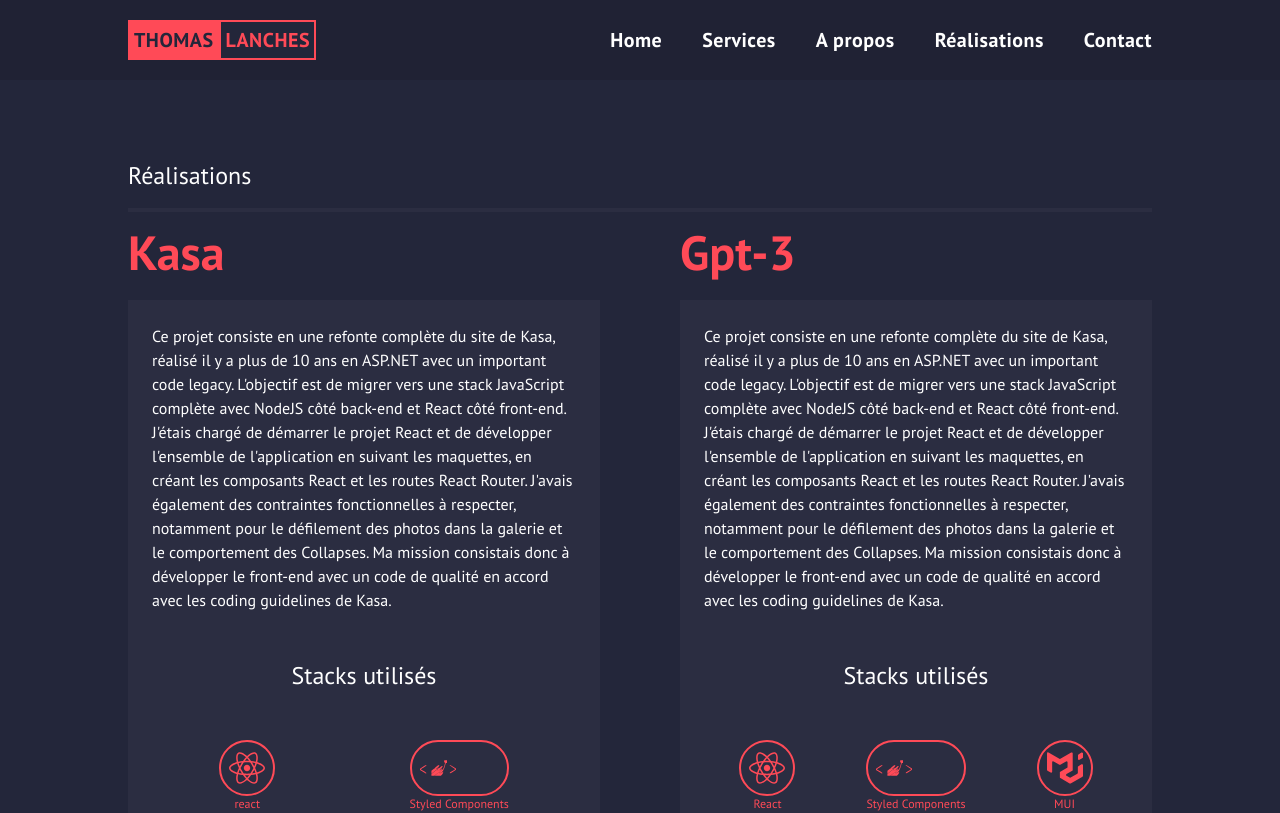
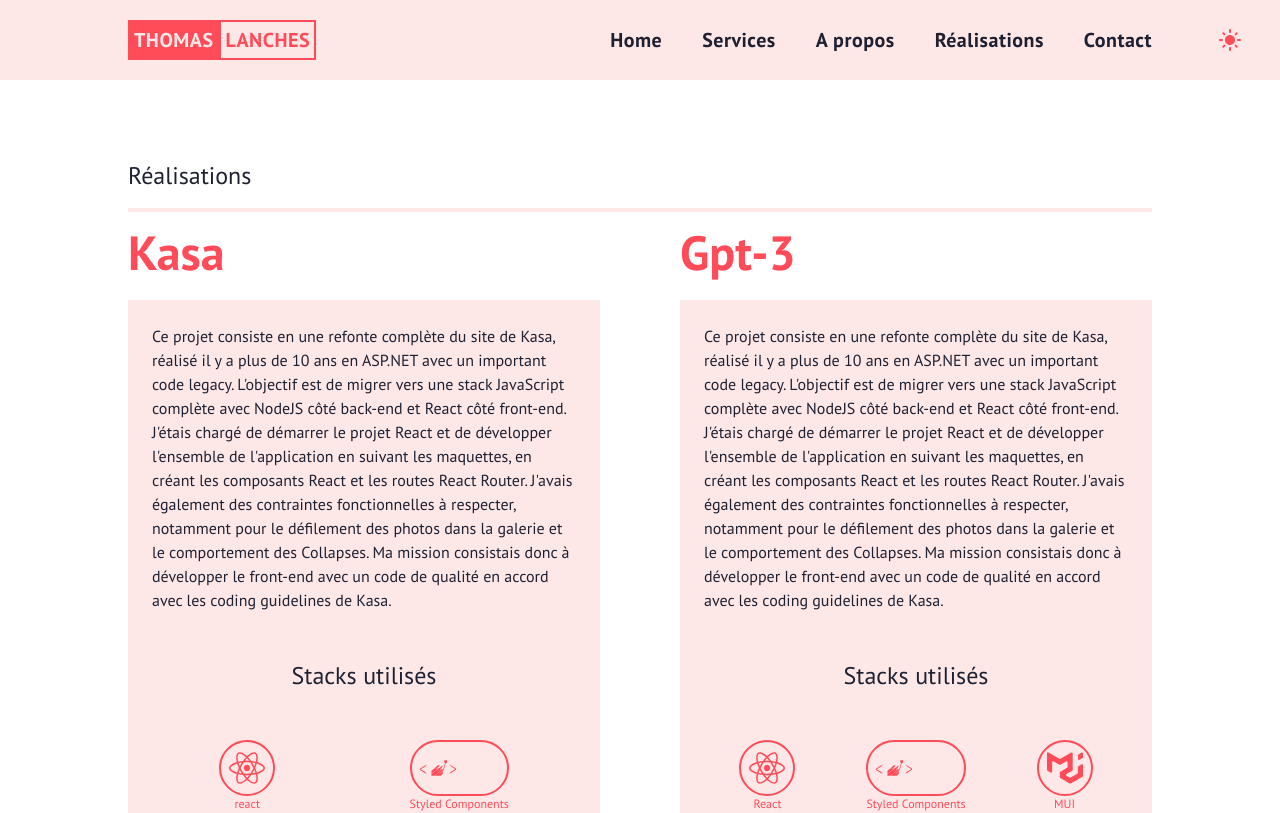
Before and after one commit to LanchesThomas/Portofoliov2, a React (Vite) app: page /portofolio in a window 1280 px wide. Shown: the top 813 px of the page. Built offline with nearby package versions, Linux system fonts and the light colour scheme.

Commit message:
Add darkmode

```diff
--- a/src/App.jsx
+++ b/src/App.jsx
@@ -1,13 +1,18 @@
+import React, { useState } from 'react';
 import Footer from './components/footer/footer';
 import Header from './components/header/header';
 import Home from './components/home/home';
 import Projects from './components/projects/projects';
 import { Route, Routes } from 'react-router-dom';
 
+export const ThemeContext = React.createContext()
+
 function App() {
+        const [theme, setTheme] = useState('light');
         return (
-                <div>
+                <ThemeContext.Provider value={[theme, setTheme]}>
                         <Header />
+
                         <main className="px-[10%]">
                                 <Routes>
                                         <Route path="/" element={<Home />} />
@@ -17,8 +22,9 @@
                                         />
                                 </Routes>
                         </main>
+
                         <Footer />
-                </div>
+                </ThemeContext.Provider>
         );
 }
 
--- a/src/components/footer/footer.jsx
+++ b/src/components/footer/footer.jsx
@@ -2,18 +2,21 @@
 import { SiTailwindcss } from 'react-icons/si';
 import { LiaCopyrightSolid } from 'react-icons/lia';
 import { BsLinkedin } from 'react-icons/bs';
-import { useEffect } from 'react';
+import { useEffect, useContext } from 'react';
 import { BsGithub } from 'react-icons/bs';
 import Aos from 'aos';
 import 'aos/dist/aos.css';
+import { ThemeContext } from '../../App';
+
 const Footer = () => {
+        const [theme] = useContext(ThemeContext);
         useEffect(() => {
                 Aos.init({ duration: 2000 });
         }, []);
         return (
                 <footer
-                        className="bg-darker h-50 p-5 flex flex-col justify-around items-center"
-                        data-aos="fade-in" data-aos-delay="1000"
+                        className="bg-darker h-50 p-5 flex flex-col justify-around items-center px-[10%]"
+                        data-aos="fade-in"
                 >
                         <div className="w-full flex flex-col items-center md:flex-row justify-around text-text text-lg gap-5">
                                 <div className="flex gap-2 items-center">
@@ -38,7 +41,13 @@
                                         </span>
                                 </p>
                         </div>
-                        <div className="h-1 w-1/2 bg-tertiary my-4 text-center"></div>
+                        <div
+                                className={
+                                        theme === 'dark'
+                                                ? 'h-1 w-full bg-tertiary my-4 text-center'
+                                                : 'h-1 w-full bg-[white] my-4 text-center'
+                                }
+                        ></div>
                         <div className="flex gap-10  text-4xl text-secondary">
                                 <BsLinkedin />
                                 <BsGithub />
--- a/src/components/header/header.jsx
+++ b/src/components/header/header.jsx
@@ -1,15 +1,28 @@
-import Logo from "./logo";
-import NavMenu from "./navMenu";
+import { useEffect } from 'react';
+import Logo from './logo';
+import NavMenu from './navMenu';
+import SwitchTheme from './switchTheme';
+import Aos from 'aos';
+import 'aos/dist/aos.css';
 
-const header = () => {
+
+const Header = () => {
+        useEffect(() => {
+                Aos.init({ duration: 500 });
+        },[]);
+
         return (
                 <>
-                        <header className="fixed w-full bg-darker h-20 flex justify-between content-center px-[10%] z-50 ">
+                        <header
+                                className="fixed w-full bg-darker h-20 flex justify-between content-center px-[10%] z-50"
+                                data-aos="fade-in"
+                        >
                                 <Logo />
                                 <NavMenu />
+                                <SwitchTheme />
                         </header>
                 </>
         );
 };
 
-export default header;
+export default Header;
--- a/src/components/header/logo.jsx
+++ b/src/components/header/logo.jsx
@@ -1,34 +1,30 @@
-import { useState } from 'react';
+import { useContext } from 'react';
+import { ThemeContext } from '../../App';
 
 const Logo = () => {
-        const [click, setClick] = useState(false);
-        const HandleClick = () => {
-                setClick(!click);
-                console.log(click);
-        };
+        const [theme] = useContext(ThemeContext);
+        console.log(theme);
         return (
-                <div className="my-auto flex">
+                <a href="/" className="my-auto flex ">
                         <div
                                 className={
-                                        click
-                                                ? 'border-2 border-secondary p-1   font-bold lg:text-xl tracking-wide cursor-pointer text-secondary bg-darker transition duration-300'
-                                                : 'border-2 border-secondary p-1  font-bold lg:text-xl tracking-wide cursor-pointer text-main bg-secondary transition duration-300'
+                                        theme === 'dark'
+                                                ? 'border-2 border-secondary p-1 font-bold lg:text-xl tracking-wide text-secondary bg-main logo'
+                                                : 'border-2 border-secondary p-1 font-bold lg:text-xl tracking-wide text-darker bg-secondary logo'
                                 }
-                                onClick={HandleClick}
                         >
                                 THOMAS
                         </div>
                         <div
                                 className={
-                                        click
-                                                ? 'border-2 border-secondary p-1  font-bold lg:text-xl tracking-wide cursor-pointer text-main bg-secondary transition duration-300'
-                                                : 'border-2 border-secondary p-1  font-bold lg:text-xl tracking-wide cursor-pointer text-secondary bg-main transition duration-300'
+                                        theme === 'dark'
+                                                ? 'border-2 border-secondary p-1 font-bold lg:text-xl tracking-wide text-main bg-secondary logo'
+                                                : 'border-2 border-secondary p-1 font-bold lg:text-xl tracking-wide text-secondary bg-darker logo'
                                 }
-                                onClick={HandleClick}
                         >
                                 LANCHES
                         </div>
-                </div>
+                </a>
         );
 };
 
--- /dev/null
+++ b/src/components/header/switchTheme.jsx
@@ -0,0 +1,33 @@
+import { useEffect, useContext } from 'react';
+import { ThemeContext } from '../../App';
+import { MdLightMode as Light } from 'react-icons/md';
+import { MdDarkMode as Dark } from 'react-icons/md';
+
+const SwitchTheme = () => {
+        const [theme, setTheme] = useContext(ThemeContext);
+
+        const handleSwithchTheme = () => {
+                setTheme(theme === 'dark' ? 'light' : 'dark');
+        };
+        useEffect(() => {
+                if (theme === 'dark') {
+                        document.documentElement.dataset.theme = 'dark';
+                } else {
+                        document.documentElement.dataset.theme = 'light';
+                }
+        }, [theme]);
+
+        return (
+                <div className="absolute top-[54%] right-[0%] md:right-[2%] translate-x-[-50%] translate-y-[-50%]">
+                        <button onClick={handleSwithchTheme}>
+                                {theme === 'dark' ? (
+                                        <Dark className="text-2xl text-secondary animate-spin-switch" />
+                                ) : (
+                                        <Light className="text-2xl text-secondary animate-spin-switch" />
+                                )}
+                        </button>
+                </div>
+        );
+};
+
+export default SwitchTheme;
--- a/src/components/projects/projectCard.jsx
+++ b/src/components/projects/projectCard.jsx
@@ -1,8 +1,13 @@
-// import KasaImg from './assets/img/kasa.png'
+import { useEffect } from 'react';
+import Aos from 'aos';
+import 'aos/dist/aos.css';
 
 const ProjectCard = ({ id, title, image, description, stacks }) => {
+        useEffect(() => {
+                Aos.init({diration: 2000})
+        }, [])
         return (
-                <div className="flex flex-col gap-6 h-full">
+                <div className="flex flex-col gap-6 h-full projectCards">
                         <p className="text-5xl font-bold text-secondary">
                                 {title}
                         </p>
--- a/src/components/projects/projects.jsx
+++ b/src/components/projects/projects.jsx
@@ -1,9 +1,15 @@
+import { useEffect } from 'react';
 import { ProjectsData } from '../../data/projects';
 import ProjectCard from './projectCard';
+import Aos from 'aos';
+import 'aos/dist/aos.css';
 
 const Projects = () => {
+        useEffect(()=> {
+                Aos.init({duration: 2000})
+        },[])
         return (
-                <section className="text-text py-40" id='portofolio'>
+                <section className="text-text py-40" id='portofolio' data-aos='fade-up'>
                         <h3 className="text-2xl">Réalisations</h3>
                         <div className='h-1 bg-tertiary my-4'></div>
                         <div className=" flex flex-col lg:grid lg:grid-cols-2 gap-20">
@@ -16,6 +22,7 @@
                                                         project.description
                                                 }
                                                 stacks={project.stacks}
+                                                data-aos='fadeup'
                                         />
                                 ))}
                         </div>
--- a/src/components/services/skill.jsx
+++ b/src/components/services/skill.jsx
@@ -1,6 +1,6 @@
 const SkillCard = ({ title, logo, description }) => {
         return (
-                <div className="h-100 w-full bg-tertiary flex flex-col gap-4 p-8">
+                <div className="h-100 w-full bg-tertiary flex flex-col gap-4 p-8 skillCard">
                         <div className='text-5xl text-secondary'>{logo}</div>
                         <h3 className='font-bold text-xl tracking-wide'>{title}</h3>
                         <p>{description}</p>
--- a/src/data/skill.jsx
+++ b/src/data/skill.jsx
@@ -15,7 +15,7 @@
                 title: 'Developpement Front-end',
                 logo: <GrTestDesktop/>,
                 description:
-                        "J'effectue pour des clients des mission de freelance qui vont du développement d'un site web complet, à de l'intégration ou de l'optimisation.",
+                        "",
         },
         {
                 id: '3',
--- a/src/index.css
+++ b/src/index.css
@@ -1,3 +1,31 @@
 @tailwind base;
 @tailwind components;
 @tailwind utilities;
+
+@layer base {
+        :root[data-theme='dark'] {
+                --color-main: hsl(234 24% 16%);
+                --color-secondary: hsl(356 100% 65%);
+                --color-tertiary: hsl(235 20% 21%);
+                --color-text: hsl(0 0% 100%);
+                --color-darker: hsl(234 24% 16%);
+        }
+        :root[data-theme='light'] {
+                --color-main: hsl(0 0% 100%);
+                --color-secondary: hsl(356 100% 65%);
+                --color-tertiary: hsl(0, 86%, 95%);
+                --color-text: hsl(234 24% 16%);
+                --color-darker: hsl(0, 85%, 95%);
+        }
+}
+
+body,
+header,
+section,
+.projectCard,
+.skillCards,
+.stackCard,
+.logo,
+.switch {
+        transition: 300ms;
+}
--- a/tailwind.config.js
+++ b/tailwind.config.js
@@ -1,4 +1,3 @@
-/** @type {import('tailwindcss').Config} */
 export default {
         content: ['./index.html', './src/**/*.{js,ts,jsx,tsx}'],
         theme: {
@@ -6,35 +5,38 @@
                         keyframes: {
                                 waves: {
                                         '0%': { rotate: '10deg' },
-                                        '50%': {rotate: '-10deg'},
-                                        '100%': {rotate : '10deg'}
+                                        '50%': { rotate: '-10deg' },
+                                        '100%': { rotate: '10deg' },
                                 },
                                 fadeTop: {
-                                        '100%': {transform: 'translateY(0%)'}
+                                        '100%': { transform: 'translateY(0%)' },
                                 },
                                 fadeBottom: {
-                                        '100%': {transform: 'translateY(0%)'}
+                                        '100%': { transform: 'translateY(0%)' },
                                 },
-                                opacity : {
-                                        '0%': {opacity: '0'},
-                                        '100%': {opacity: '1'}
-                                }
-
+                                opacity: {
+                                        '0%': { opacity: '0' },
+                                        '100%': { opacity: '1' },
+                                },
                         },
                         animation: {
-                               'spin-slow' : 'spin 10s linear infinite',
-                               'waves': 'waves 10s ease-in-out infinite',
-                               'apparitionTop': 'fadeTop 1s ease-out forwards, opacity 3s linear',
-                               'apparitionBottom': 'fadeBottom 2s 1s ease-out forwards, opacity 2s linear forwards',
-                               'apparitionOpacity': 'opacity 5s 2s ease-in-out backwards',
-                        }
+                                'spin-slow': 'spin 10s linear infinite',
+                                'spin-switch': 'spin 500ms ease-in-out',
+                                waves: 'waves 10s ease-in-out infinite',
+                                apparitionTop:
+                                        'fadeTop 1s ease-out forwards, opacity 3s linear',
+                                apparitionBottom:
+                                        'fadeBottom 2s 1s ease-out forwards, opacity 2s linear forwards',
+                                apparitionOpacity:
+                                        'opacity 5s 2s ease-in-out backwards',
+                        },
                 },
                 colors: {
-                        main: '#23263A',
-                        secondary: '#FF4A57',
-                        tertiary: '#2B2D41',
-                        text: '#ffffff',
-                        darker: '#202234',
+                        main: 'var(--color-main)',
+                        secondary: 'var(--color-secondary)',
+                        tertiary: 'var(--color-tertiary)',
+                        text: 'var(--color-text)',
+                        darker: 'var(--color-darker)',
                 },
                 fontFamily: {
                         sans: '"PT Sans", sans-serif',
```
Also changed, not shown: src/components/services/services.jsx (+5 -9 lines).
